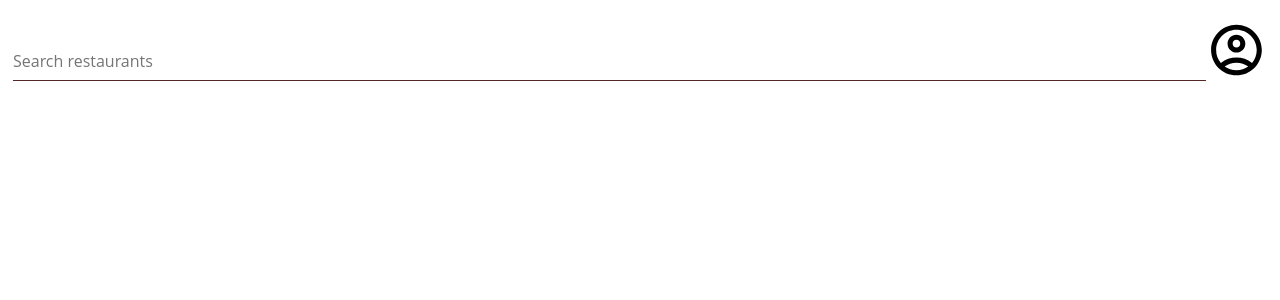
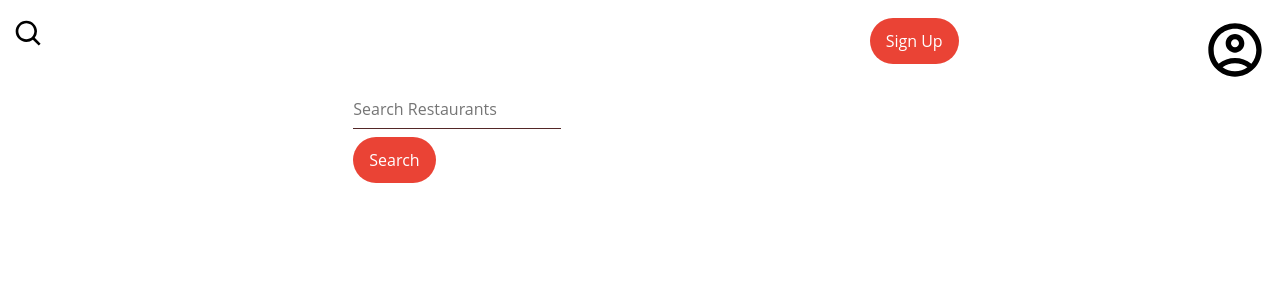
Before and after one commit to fuchmuch/sushiverse, a React (Create React App) app in the folder frontend/: page /places/details/1 in a window 1280 px wide. Shown: the top 300 px of the page. Built offline with nearby package versions, Linux system fonts and the light colour scheme; no server answers.

Commit message:
in progress

```diff
--- a/frontend/src/App.js
+++ b/frontend/src/App.js
@@ -8,6 +8,7 @@ import Nav from './components/Nav';
 import PlaceCard from './components/List/PlaceCard';
 import Validator from './components/Validator';
 import SubmitReview from './components/SubmitReview';
+import LocationCard from './components/List/LocationCard';
 
 function App() {
   return (
--- a/frontend/src/components/Booking.jsx
+++ b/frontend/src/components/Booking.jsx
@@ -4,6 +4,7 @@ import 'react-calendar/dist/Calendar.css';
 
 
 function Booking() {
+
 const [date, setDate] = useState(new Date());
 
  return (
@@ -17,24 +18,10 @@ function Booking() {
         />
          <button className='calendarButton'>Reserve Now</button>
        </div>
-      {date.length > 0 ? (
-        <p className='text-center'>
-          <span className='bold'>Start:</span>{' '}
-          {date[0].toDateString()}
-          &nbsp;|&nbsp;
-          <span className='bold'>End:</span> {date[1].toDateString()}
-        </p>
-      ) : (
-        <p className='text-center'>
-          <span className='bold'>Default selected date:</span>{' '}
-          {date.toDateString()}
-        </p>
-
+       </div>
        )
-
-      }
-    </div>
-  );
        }
 
+
+
 export default Booking;
--- a/frontend/src/components/List/LocationCard.jsx
+++ b/frontend/src/components/List/LocationCard.jsx
@@ -8,6 +8,7 @@ export default function LocationCard(props) {
       <section className="location-info">
         <h1>{props.city}</h1>
        <h1>{props.country} </h1>
+       <img src={props.image} />
       </section>
     </div>
   )
--- a/frontend/src/components/Nav.jsx
+++ b/frontend/src/components/Nav.jsx
@@ -1,18 +1,29 @@
 import React from 'react';
 import { Link } from 'react-router-dom';
 import Validator from '../components/Validator';
-import {MdOutlineAccountCircle} from "react-icons/md";
-import {BiSearch} from "react-icons/bi"
+import { MdOutlineAccountCircle } from "react-icons/md";
+import { BiSearch } from "react-icons/bi"
+import Search from './SearchResults';
+import SearchResults from './SearchResults';
 
 function Nav() {
   return (
 
     <nav className="navbar">
-      <input type= 'text'
-      placeholder='Search restaurants'>
-      </input>
-      <MdOutlineAccountCircle size='4rem' />
-        </nav>
+
+      <BiSearch/>
+      <form className='searchBar'>
+      <SearchResults/>
+    </form>
+
+      <Link to="/Login">
+     <button type="button">
+         Sign Up
+     </button>
+ </Link>
+
+      <MdOutlineAccountCircle size='4rem'/>
+        </nav >
 
   );
 }
--- a/frontend/src/components/SearchResults.jsx
+++ b/frontend/src/components/SearchResults.jsx
@@ -1,17 +1,18 @@
 import React from 'react';
 
-const Search = (props) => {
+const SearchResults= (props) => {
 
     return (
+        <div className= 'filter'>
         <form onSubmit={props.onSubmit}>
         <input type = "text" name= "search"
         value= {props.value}
-        placeholder "Search Restaurants"
-        onChange = {props.onChange}
-        ></input>
+        placeholder = "Search Restaurants"
+        onChange = {props.onChange}></input>
         <button type = "submit">Search</button>
         </form >
+        </div>
     )
 }
 
-export default Search
+export default SearchResults
--- a/frontend/src/components/SubmitReview.jsx
+++ b/frontend/src/components/SubmitReview.jsx
@@ -32,7 +32,7 @@ function SubmitReview(props) {
 
     return (
         <div className = "reviewSection">
-            <h1>Add A Review</h1>
+            <h1>Review</h1>
             <form onSubmit={(e) => submit(e)}>
                 Name: <input type='text'
                     name='name'
--- a/frontend/src/pages/Home.js
+++ b/frontend/src/pages/Home.js
@@ -44,9 +44,10 @@ export default function Home(props) {
           {
             return (
               <LocationCard
-                onClick={() => history.push(`/locations/details/${location._id}`)}
+                onClick={() => history.push(`/locations/${location._id}`)}
                 city={location.city}
                 country={location.country}
+                img={location.url}
               />
             );
           }
--- a/frontend/src/styles/App.css
+++ b/frontend/src/styles/App.css
@@ -5,11 +5,14 @@ img {
 
 }
 
-.place-info{
+.place-info img, p{
+  display: flex;
+  flex-flow: row wrap;
   font-size: 20px;
   font-family: 'Open Sans';
   padding-right: 50px;
-  float: right
+  float: center;
+ justify-content:left;
 }
 
 .calendar{
```
Also changed, not shown: 1 other file (tests, documents, lock files or other folders). Lines whose indentation alone changed are shown as unchanged.
